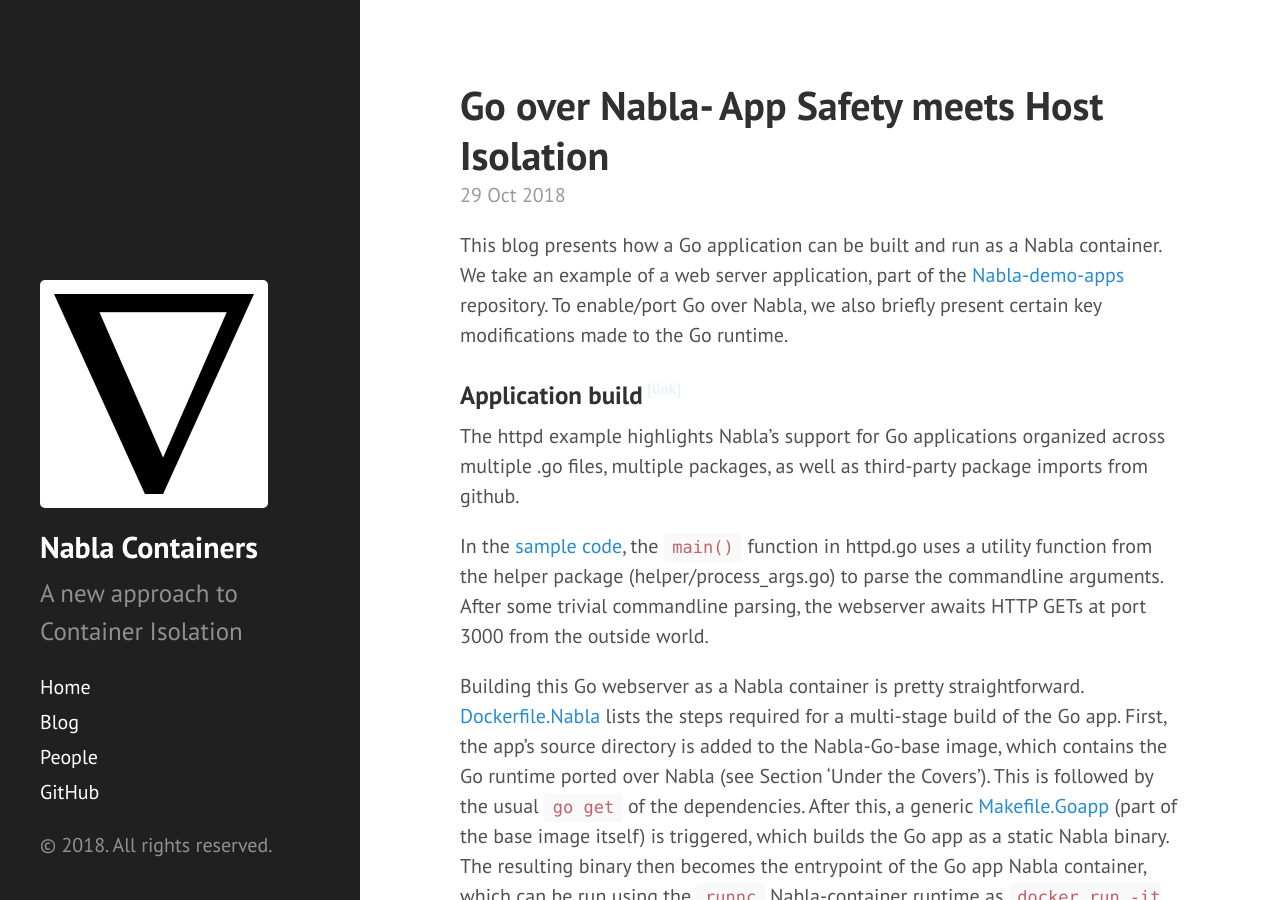
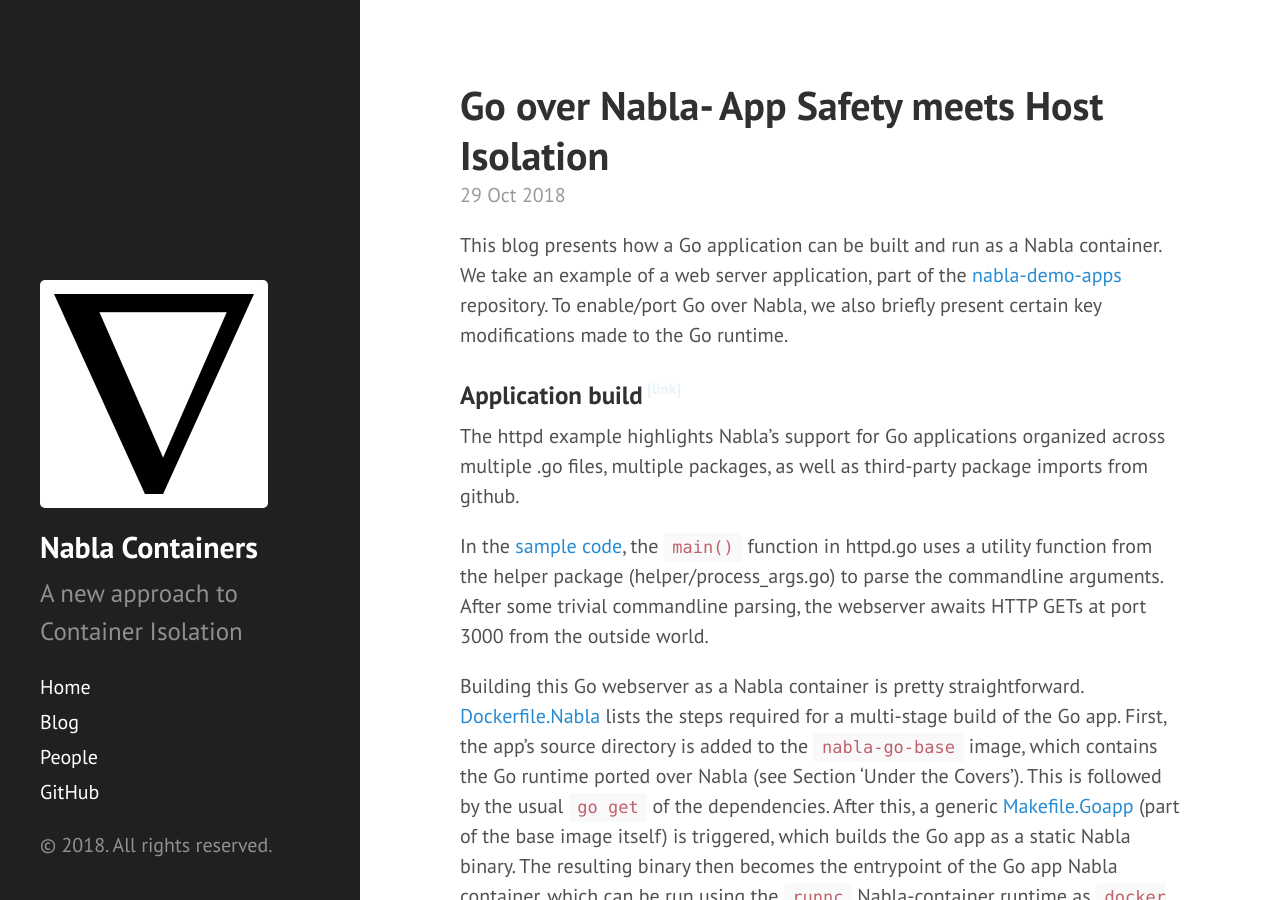
Before and after one commit to nabla-containers/nabla-containers.github.io, a Jekyll site: the page built from _posts/2018-10-29-go.md, in a window 1280 px wide and 900 px high. Built offline with Jekyll 4.4.1, drawn with Linux system fonts in a browser that asks for light colours; some of the changed lines change nothing that is shown.

Commit message:
go blog
Signed-off-by: Sahil Suneja <sahilsuneja@gmail.com>

```diff
--- a/_posts/2018-10-29-go.md
+++ b/_posts/2018-10-29-go.md
@@ -4,7 +4,7 @@
 ---
 
 This blog presents how a Go application can be built and run as a Nabla container.
-We take an example of a web server application, part of the [Nabla-demo-apps](https://github.com/Nabla-containers/Nabla-demo-apps) repository.
+We take an example of a web server application, part of the [nabla-demo-apps](https://github.com/Nabla-containers/nabla-demo-apps) repository.
 To enable/port Go over Nabla, we also briefly present certain key modifications made to the Go runtime.
 
 
@@ -12,22 +12,22 @@
 ### Application build
 The httpd example highlights Nabla's support for Go applications organized across multiple .go files, multiple packages, as well as third-party package imports from github.
 
-In the [sample code](https://github.com/Nabla-containers/Nabla-demo-apps/tree/master/Go-httpd/src), the `main()` function in httpd.go uses a utility function from the helper package (helper/process_args.go) to parse the commandline arguments.
+In the [sample code](https://github.com/nabla-containers/nabla-demo-apps/tree/master/go-httpd/src), the `main()` function in httpd.go uses a utility function from the helper package (helper/process_args.go) to parse the commandline arguments.
 After some trivial commandline parsing, the webserver awaits HTTP GETs at port 3000 from the outside world.
 
 Building this Go webserver as a Nabla container is pretty straightforward.
-[Dockerfile.Nabla](https://github.com/Nabla-containers/Nabla-demo-apps/blob/master/Go-httpd/Dockerfile.Nabla) lists the steps required for a multi-stage build of the Go app.
-First, the app's source directory is added to the Nabla-Go-base image, which contains the Go runtime ported over Nabla (see Section 'Under the Covers').
+[Dockerfile.Nabla](https://github.com/nabla-containers/nabla-demo-apps/blob/master/go-httpd/Dockerfile.nabla) lists the steps required for a multi-stage build of the Go app.
+First, the app's source directory is added to the [`nabla-go-base`](https://github.com/nabla-containers/nabla-base-build/tree/master/go-base) image, which contains the Go runtime ported over Nabla (see Section 'Under the Covers').
 This is followed by the usual `go get` of the dependencies.
-After this, a generic [Makefile.Goapp](https://github.com/Nabla-containers/Nabla-base-build/blob/master/Go-base/Makefile.Goapp) (part of the base image itself) is triggered, which builds the Go app as a static Nabla binary.
-The resulting binary then becomes the entrypoint of the Go app Nabla container, which can be run using the [`runnc`](https://github.com/Nabla-containers/runnc) Nabla-container runtime as `docker run -it --rm --runtime=runnc go-httpd-Nabla`.
+After this, a generic [Makefile.Goapp](https://github.com/nabla-containers/nabla-base-build/blob/master/go-base/Makefile.goapp) (part of the base image itself) is triggered, which builds the Go app as a static Nabla binary.
+The resulting binary then becomes the entrypoint of the Go app Nabla container, which can be run using the [`runnc`](https://github.com/nabla-containers/runnc) Nabla-container runtime as `docker run -it --rm --runtime=runnc go-httpd-Nabla`.
 
 
 ### Under the covers
-The Nabla Go base is built on top of [Gorump](https://github.com/deferpanic/Gorump), a port of Go for the Rumprun unikernel (one of the Library OSes Nabla supports).
+The Nabla Go base is built on top of [Gorump](https://github.com/deferpanic/gorump), a port of Go for the Rumprun unikernel (one of the Library OSes Nabla supports).
 Nabla currently supports Go-1.5.1 (one of the two versions ported by Gorump).
 Gorump modifies Go to add a new supported 'GOOS'- rumprun.
-Although this enables running Go applications as unikernel VMs, they can't be run as-is as a Nabla container, unlike [python](https://github.com/Nabla-containers/Nabla-base-build/tree/master/python3-base) or [node](https://github.com/Nabla-containers/Nabla-base-build/tree/master/node-base) applications.
+Although this enables running Go applications as unikernel VMs, they can't be run as-is as a Nabla container, unlike [python](https://github.com/nabla-containers/nabla-base-build/tree/master/python3-base) or [node](https://github.com/nabla-containers/nabla-base-build/tree/master/node-base) applications.
 
 This happens because Go runtime's requirement on platform-specific Thread Local Storage (TLS), is at odds with the host system interface Nabla permits to offer increased container isolation.
 Specifically, the Go runtime uses TLS to store a pointer to a 'G' structure containing internal details specific to each individual Go routine (a nice description can be found [here](https://blog.altoros.com/Golang-internals-part-3-the-linker-and-object-files.html)).
```
